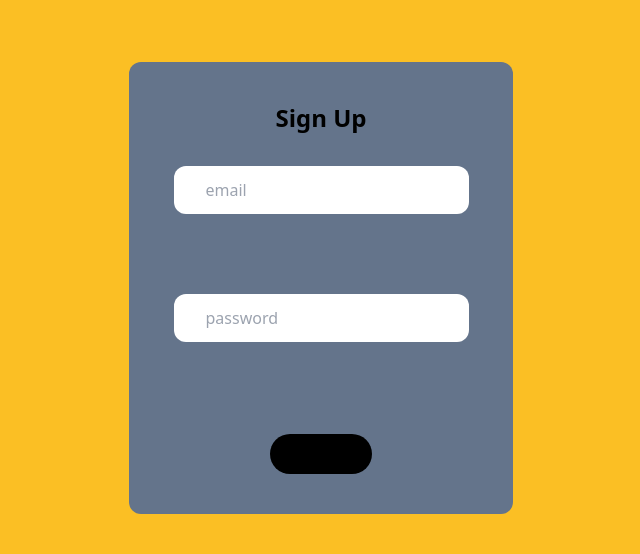
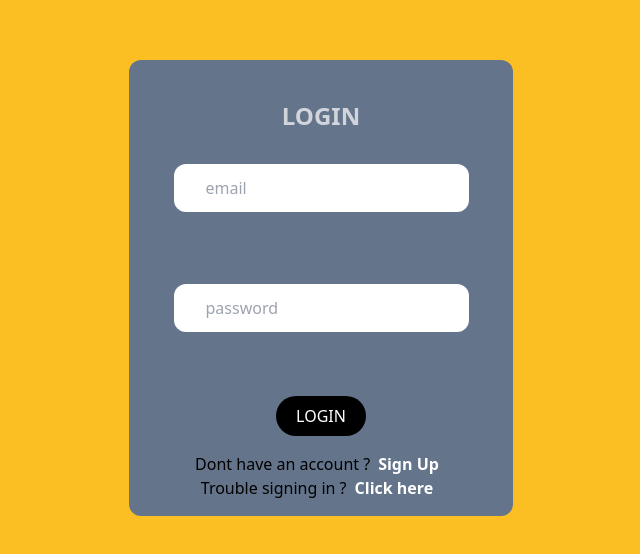
Before and after one commit to aldershko/new-notes, a React (Vite) app: page / in a window 1280 px wide. Shown: the part 112-666 px from the top of the page, without its empty margins (319-959 px from the left). Built offline with nearby package versions, Linux system fonts and the light colour scheme.

Commit message:
refactor:add connection to login , register and reset form

```diff
--- a/components/Form/LoginForm.tsx
+++ b/components/Form/LoginForm.tsx
@@ -1,10 +1,11 @@
-'use client';
+
 
 import React from 'react'
 import TextInput from '../Layout/TextInput'
 import { useForm } from 'react-hook-form'
+import { LoginState } from '../Layout/LoginLayout'
 
-const test = () => {
+const test = ( props : {stateHandler : (newState : LoginState) => void}) => {
 
   const onFormSubmit =( data:any ) =>{
     console.log(data)
@@ -20,8 +21,7 @@ const {
 
   return (
     <form onSubmit={handleSubmit(onFormSubmit)}>
-   <div className='flex min-h-screen justify-center items-center bg-amber-400 '>
-    <div className='flex flex-col justify-center items-center w-96  border-none rounded-xl bg-slate-500 text-center'>
+
       <h2 className='mt-10 text-2xl text-gray-300 font-bold '>LOGIN</h2>
       <TextInput
       type="text"
@@ -78,6 +78,9 @@ const {
             <button
 
               className="text-white font-semibold px-2 hover:text-black"
+              onClick={()=>{
+                props.stateHandler(LoginState.REGISTER)
+              }}
             >
               Sign Up
             </button>
@@ -87,15 +90,16 @@ const {
             <button
 
               className="text-white font-semibold px-2 hover:text-black"
+              onClick={()=>{
+                props.stateHandler(LoginState.RESET)
+              }}
             >
               Click here
             </button>
           </div>
         </div>
 
-    </div>
 
-   </div>
    </form>
   )
 }
--- /dev/null
+++ b/components/Form/ResetForm.tsx
@@ -0,0 +1,77 @@
+import React from 'react'
+import {useForm} from 'react-hook-form'
+import TextInput from '../Layout/TextInput'
+import { LoginState } from '../Layout/LoginLayout'
+
+const ResetForm = (props:{stateHandler : (newState:LoginState) => void}) => {
+
+    const onFormSubmit = (data: any) =>{
+        console.log(data)
+    }
+
+    const{
+        register,
+        handleSubmit,
+        formState:{errors}
+    } = useForm()
+
+  return (
+    <form onSubmit={handleSubmit(onFormSubmit)}>
+
+   <div className=" w-full flex justify-center text-center items-center my-5">
+          <span>SEND EMAIL</span>
+    </div>
+
+    <div className='p-2'>
+    <TextInput
+     type="text"
+     placeholder="Email"
+     rounded="xl"
+     shadow="xl"
+     name="email"
+     register={register}
+     error={errors}
+     validationSchema={{
+     required: true,
+    //  pattern:/^(?=.*[a-z])(?=.*[A-Z])(?=.*\d)(?=.*[@$!%*?&])[A-Za-z\d@$!%*?&]{8,}$/,
+     patterError: "Invalid email",
+     requiredError:'Email cannot be empty'
+   }}
+
+    />
+    </div>
+
+    <button className='text-white bg-black px-5 py-2 rounded-full my-5 mb-10  '>Reset</button>
+
+    <div className="flex w-full flex-col justify-center items-center p-2 my-2">
+          <div className="flex flex-row justify-center items-center text-center align-middle">
+            <span>Dont have an account ?</span>
+            <button
+              onClick={() => {
+                props.stateHandler(LoginState.REGISTER);
+              }}
+              className="text-white font-semibold px-2 hover:text-black"
+            >
+              Sign Up
+            </button>
+          </div>
+          <div className="flex flex-row justify-center items-center text-center align-middle">
+            <span>Already have an account ? </span>
+            <button
+              onClick={() => {
+                props.stateHandler(LoginState.LOGIN);
+              }}
+              className="text-white font-semibold px-2 hover:text-black"
+            >
+              Click here
+            </button>
+          </div>
+        </div>
+
+
+
+ </form>
+  )
+}
+
+export default ResetForm
--- a/components/Form/SignInForm.tsx
+++ b/components/Form/SignInForm.tsx
@@ -3,6 +3,10 @@ import TextInput from '../Layout/TextInput'
 import { useForm } from 'react-hook-form'
 
 const page = () => {
+
+  const onFormSubmit = (data : any) =>{
+    console.log(data)
+  }
 
 const {
   register,
@@ -12,8 +16,8 @@ const {
 } = useForm()
 
   return (
-   <div className='flex min-h-screen justify-center items-center bg-amber-400 '>
-    <div className='flex flex-col justify-center items-center w-96  border-none rounded-xl bg-slate-500'>
+    <form onSubmit={handleSubmit(onFormSubmit)}>
+
       <h2 className='mt-10 text-2xl text-gray- font-bold '>Sign Up</h2>
       <TextInput
       type="text"
@@ -48,12 +52,11 @@ const {
       />
       </div>
 
-      <button className='bg-black px-5 py-2 rounded-full my-5 mb-10  '>Register</button>
+      <button className='text-white bg-black px-5 py-2 rounded-full my-5 mb-10  '>Register</button>
 
 
-    </div>
 
-   </div>
+   </form>
   )
 }
 
--- /dev/null
+++ b/components/Layout/LoginLayout.tsx
@@ -0,0 +1,39 @@
+import {useState} from 'react'
+import Loginform from '../Form/LoginForm'
+import SignInForm from '../Form/SignInForm'
+import ResetForm  from '../Form/ResetForm'
+
+export enum LoginState  {
+    LOGIN,
+    REGISTER,
+    RESET,
+}
+
+
+
+
+const LoginLayout = () => {
+
+    const [loginState,setLoginState] = useState<LoginState>(LoginState.LOGIN)
+
+    const stateChangeHandler = (newState : LoginState) =>{
+        setLoginState(newState)
+    }
+
+
+  return (
+    <div className='flex min-h-screen justify-center items-center bg-amber-400 '>
+    <div className='flex flex-col justify-center items-center w-96  border-none rounded-xl bg-slate-500 text-center'>
+
+        { loginState === LoginState.LOGIN ?
+        (<Loginform stateHandler = {stateChangeHandler} />) : ""}
+        { loginState === LoginState.REGISTER ?
+        (<SignInForm stateHandler = {stateChangeHandler} />) : ""}
+        { loginState === LoginState.RESET ?
+        (<ResetForm stateHandler = {stateChangeHandler} />) : ""}
+    </div>
+    </div>
+  )
+}
+
+export default LoginLayout
--- a/src/App.tsx
+++ b/src/App.tsx
@@ -1,5 +1,5 @@
-import LoginForm from '../components/Form/LoginForm'
-import SignInForm from '../components/Form/SignInForm'
+
+import LoginLayout from '../components/Layout/LoginLayout'
 
 
 function App() {
@@ -7,8 +7,7 @@ function App() {
 
   return (
     <>
-    <SignInForm />
-      {/* <LoginForm /> */}
+    <LoginLayout />
 
     </>
   )
```
